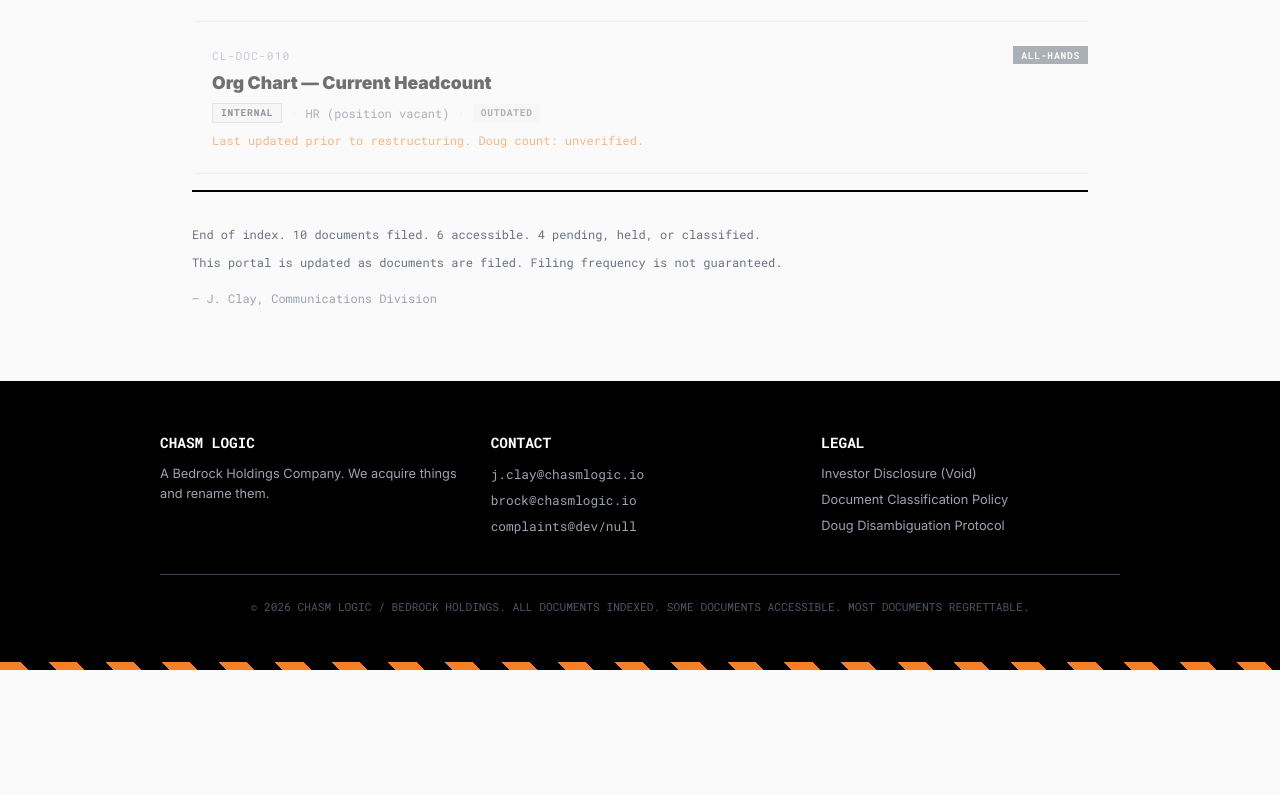
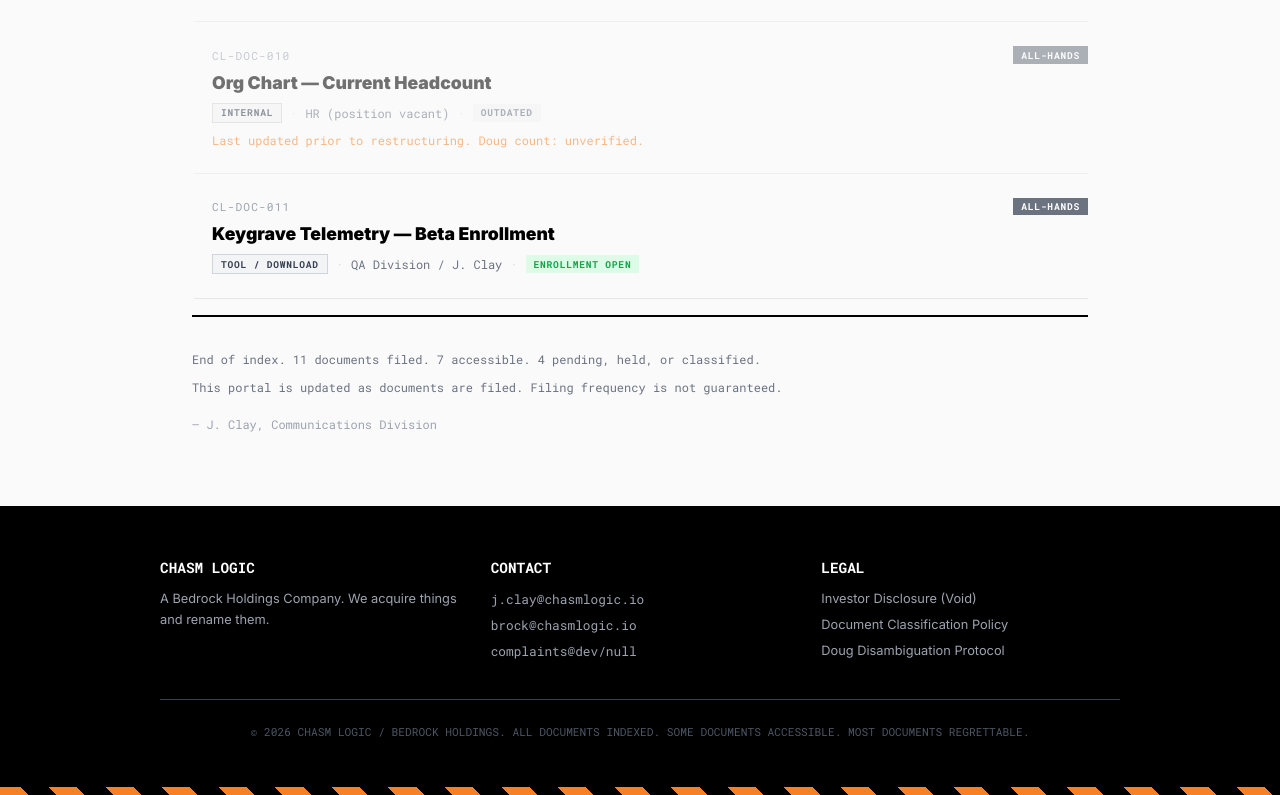
Before and after one commit to QRY91/qryzone, an Eleventy site: page src/fun/chasm-logic/index.html in a window 1280 px wide. Shown: the part 1769-2564 px from the top of the page. Before the commit the page ends 2439 px from the top, so only its background shows below. Built offline with nearby package versions, Linux system fonts and the light colour scheme; Eleventy itself is replaced by a stand-in of ours; files that its build step writes are made by us from their sources.

Commit message:
correct links

```diff
--- a/src/fun/chasm-logic/index.html
+++ b/src/fun/chasm-logic/index.html
@@ -132,8 +132,8 @@ permalink: /fun/chasm-logic/
         </div>
 
         <div class="stats mono">
-            <div class="stat"><span class="stat-num">10</span> INDEXED</div>
-            <div class="stat"><span class="stat-num" style="color:#16a34a">6</span> ACCESSIBLE</div>
+            <div class="stat"><span class="stat-num">11</span> INDEXED</div>
+            <div class="stat"><span class="stat-num" style="color:#16a34a">7</span> ACCESSIBLE</div>
             <div class="stat"><span class="stat-num" style="color:#a16207">0</span> PENDING</div>
             <div class="stat"><span class="stat-num" style="color:#dc2626">2</span> CLASSIFIED</div>
             <div class="stat"><span class="stat-num" style="color:#6b7280">2</span> DEFERRED</div>
@@ -303,9 +303,25 @@ permalink: /fun/chasm-logic/
             <div class="doc-note mono">Last updated prior to restructuring. Doug count: unverified.</div>
         </div>
 
+        <!-- CL-DOC-011 — LIVE (external) -->
+        <a href="https://github.com/QRY91/keygrave" class="doc-entry doc-live" target="_blank" rel="noopener">
+            <div class="doc-top">
+                <span class="doc-ref mono">CL-DOC-011</span>
+                <span class="badge cl-all mono">ALL-HANDS</span>
+            </div>
+            <div class="doc-title">Keygrave Telemetry — Beta Enrollment</div>
+            <div class="doc-meta mono">
+                <span class="badge badge-type">TOOL / DOWNLOAD</span>
+                <span class="dot">&middot;</span>
+                QA Division / J. Clay
+                <span class="dot">&middot;</span>
+                <span class="badge badge-live">ENROLLMENT OPEN</span>
+            </div>
+        </a>
+
         <!-- Index footer -->
         <div class="index-footer">
-            <p class="mono" style="font-size:0.75rem">End of index. 10 documents filed. 6 accessible. 4 pending, held, or classified.</p>
+            <p class="mono" style="font-size:0.75rem">End of index. 11 documents filed. 7 accessible. 4 pending, held, or classified.</p>
             <p class="mono" style="font-size:0.75rem">This portal is updated as documents are filed. Filing frequency is not guaranteed.</p>
             <p class="mono" style="font-size:0.75rem;margin-top:1rem;color:#9ca3af">— J. Clay, Communications Division</p>
         </div>
```
Also changed, not shown: src/fun/claudetite-keyz.html (+3 -0 lines).
